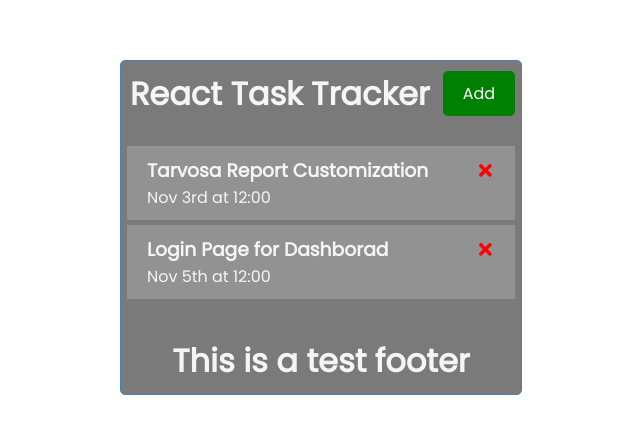
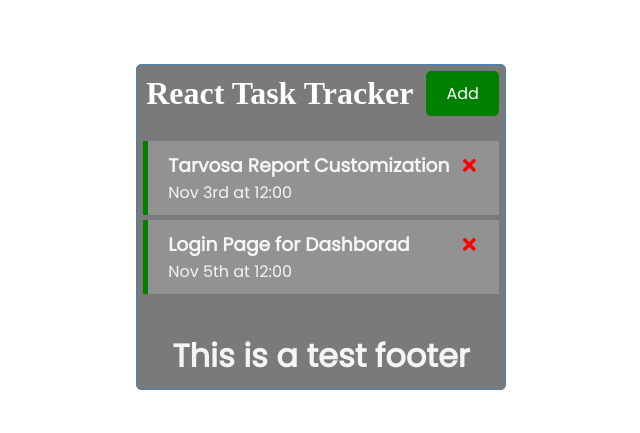
Before and after one commit to ibrahimrahimi/tackt-tracker-react, a React (Create React App) app in the folder tack-tracker/: page / in a window 1280 px wide. Shown: the part 173-606 px from the top of the page, without its empty margins (319-959 px from the left). Built offline with nearby package versions, Linux system fonts and the light colour scheme.

Commit message:
Add toggle tasks.

```diff
--- a/tack-tracker/src/App.js
+++ b/tack-tracker/src/App.js
@@ -19,15 +19,28 @@
     }
   ]);
 
+  // Delete Task
   const deleteTask = (id) => {
     setTasks(tasks.filter((task) => task.id !== id));
+  }
+
+  // Toggle Tasks
+  const toggleReminder = (id) => {
+    setTasks(
+      tasks.map((task) =>
+      task.id === id ? {...task, reminder: !task.reminder} : task)
+    )
   }
 
   return (
     <div className="container">
       <Header title={'React Task Tracker'}/>
       {tasks.length > 0 ?
-        <Tasks tasks={tasks} onDelete={deleteTask}/>
+        <Tasks
+        tasks={tasks}
+        onDelete={deleteTask}
+        onToggle={toggleReminder}
+        />
          : <h3 className='notasks' style={{ alignItems: 'center'}}>No Tasks To Do </h3>}
       <Footer />
     </div>
--- a/tack-tracker/src/components/Header.js
+++ b/tack-tracker/src/components/Header.js
@@ -8,12 +8,12 @@
     }
 
     return (
-    <header className='header'>
-        <h1>{title}</h1>
-        <Button color='green' text="Add" onClick={onClick}/>
-    </header>
+        <header className='header'>
+            <h1 className='logo'>{title}</h1>
+            <Button color='green' text="Add" onClick={onClick}/>
+        </header>
     )
-    }
+}
 
 Header.defaultProps = {
     title: 'Task Tracker',
--- a/tack-tracker/src/components/Task.js
+++ b/tack-tracker/src/components/Task.js
@@ -2,14 +2,15 @@
 import React from 'react'
 import PropTypes from 'prop-types'
 
-const Task = ({ task, onDelete }) => {
+const Task = ({ task, onDelete, onToggle }) => {
   return (
-    <div className='task'>
+    <div className={`task ${task.reminder ? 'reminder' : ''}`} onDoubleClick={() => onToggle(task.id)} >
         <h3>
-            {task.text}
+            {task.text} {'  '}
             <FaTimes
             style={{color: 'red'}}
-            onClick={() => onDelete(task.id)} />
+            onClick={() => onDelete(task.id)}
+            />
         </h3>
         <p>{task.day}</p>
     </div>
--- a/tack-tracker/src/components/Tasks.js
+++ b/tack-tracker/src/components/Tasks.js
@@ -1,14 +1,19 @@
 import React from 'react'
 import Task from './Task'
 
-const Tasks = ({ tasks, onDelete }) => {
+const Tasks = ({ tasks, onDelete, onToggle}) => {
 
   return (
     <>
       {
         tasks.map(
             (task) =>
-            (<Task key={task.id} task={task} onDelete={onDelete}/>)
+            (<Task
+              key={task.id}
+              task={task}
+              onDelete={onDelete}
+              onToggle={onToggle}
+            />)
           )
       }
     </>
--- a/tack-tracker/src/index.css
+++ b/tack-tracker/src/index.css
@@ -71,8 +71,8 @@
   color: #fff;
   border: none;
   padding: 10px 20px;
+  margin: 5px;
   border-radius: 5px;
-  margin: 5px;
   cursor: pointer;
   text-decoration: none;
   font-size: 16px;
@@ -84,7 +84,7 @@
 }
 
 .btn:active {
-  transform: scale(0.1);
+  transform: scale(0.99);
 }
 
 .btn-block {
```
